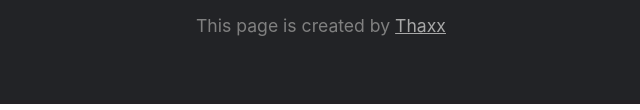
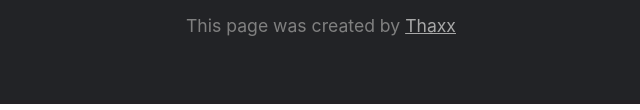
Before and after one commit to Tharaniesh3/spotify-website, a plain HTML site: page index.html in a window 1280 px wide. Shown: the part 2667-2777 px from the top of the page, 319-959 px from the left. Drawn offline with Linux system fonts and the light colour scheme.

Commit message:
Update index.html

```diff
--- a/index.html
+++ b/index.html
@@ -65,7 +65,7 @@
 
     </section>
 
-   <center> <section style="color:grey;font-family: -apple-system, BlinkMacSystemFont, 'Segoe UI', Roboto, Oxygen, Ubuntu, Cantarell, 'Open Sans', 'Helvetica Neue', sans-serif;">This page is created by <a src="https://www.instagram.com/__thaxx__/" target="_blank" style=" color:rgb(168, 168, 168); text-decoration: underline;">Thaxx</a></section></center>
+   <center> <section style="color:grey;font-family: -apple-system, BlinkMacSystemFont, 'Segoe UI', Roboto, Oxygen, Ubuntu, Cantarell, 'Open Sans', 'Helvetica Neue', sans-serif;">This page was created by <a src="https://www.instagram.com/__thaxx__/" target="_blank" style=" color:rgb(168, 168, 168); text-decoration: underline;">Thaxx</a></section></center>
       <img src="https://storage.googleapis.com/pr-newsroom-wp/1/2018/11/Spotify_Logo_CMYK_White.png" alt="logo" style="width: auto; height: 50px; left: 100px;top: 2350px; background-color: transparent; position: absolute; z-index: 1;"  >
   </footer>
   </body>
```
